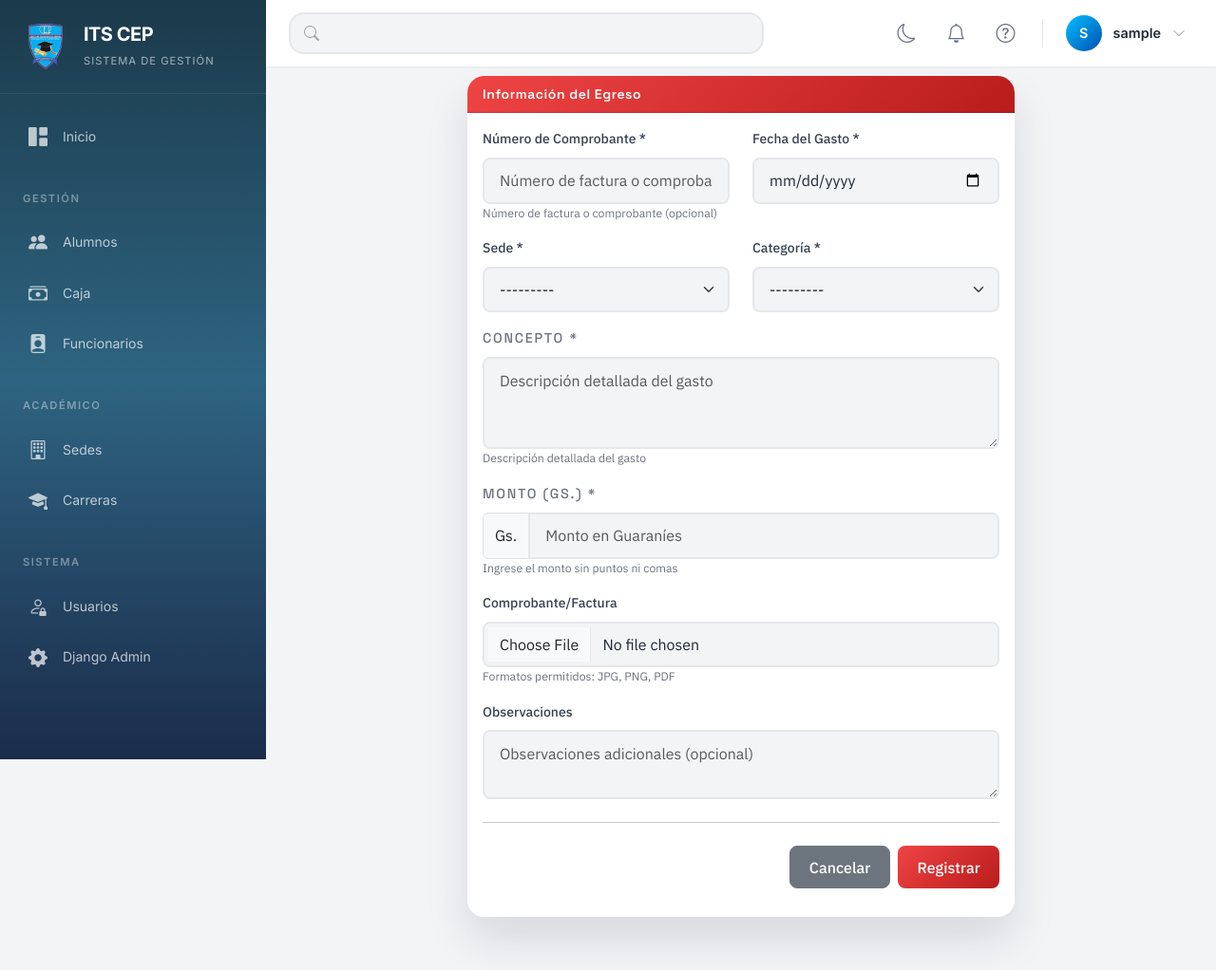
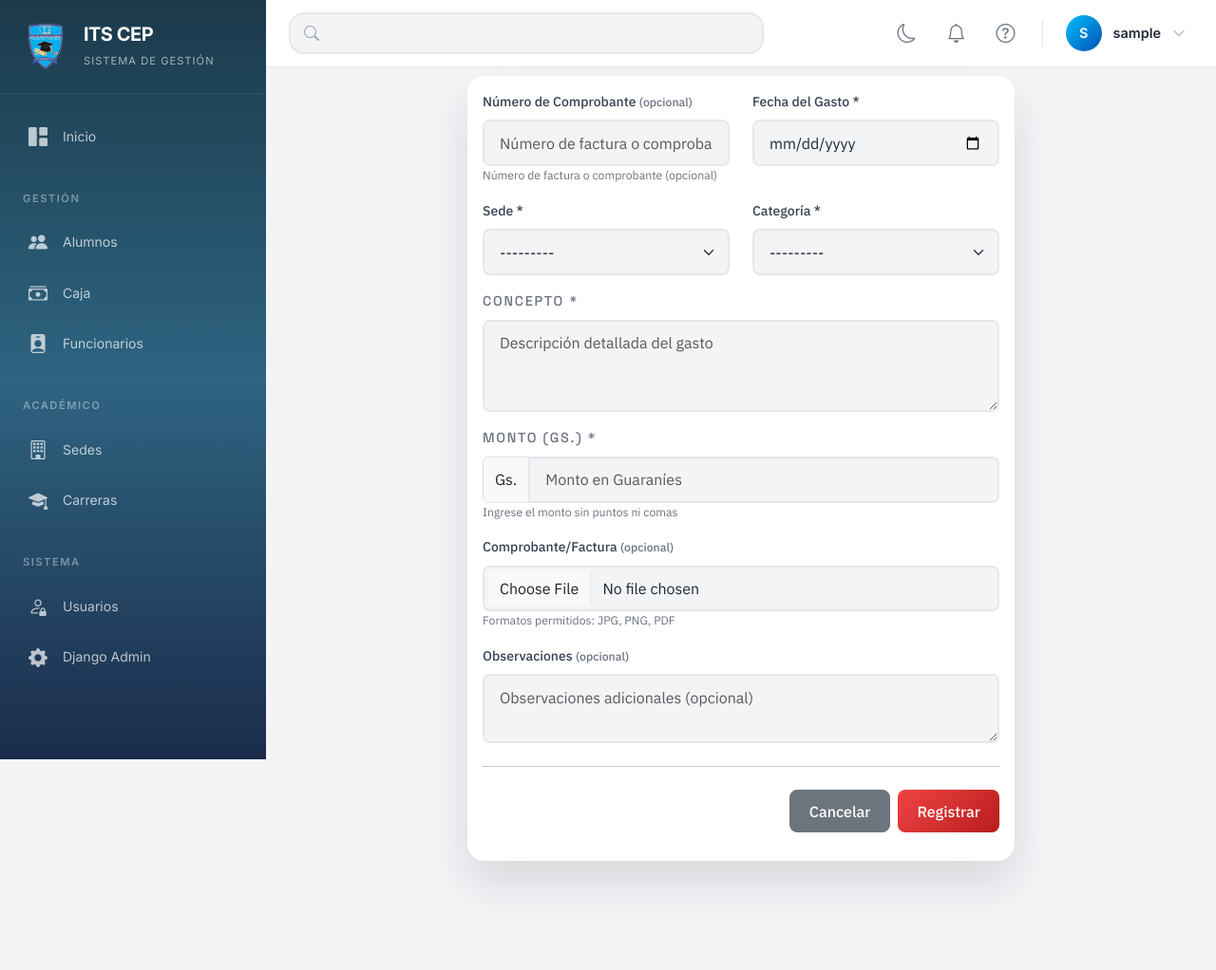
Before and after one commit to goslv/syscep, a Django app: page /egresos/registrar/ in a window 1280 px wide. Shown: the whole page at 95% size. After the commit the page ends 932 px from the top, so only its background shows below. Run offline with Django 5.2, Linux system fonts and the light colour scheme; the visitor is signed in with stand-in values (Sample User, id 1); data comes from the database, SQL or seed files in the repository; data that the repository does not hold is empty; some libraries are stand-ins or nearby versions.

Commit message:
Mejoras en el formulario de egreso: optimización de estilos y ajustes en campos opcionales

```diff
--- a/sysapp/templates/caja/formEgreso.html
+++ b/sysapp/templates/caja/formEgreso.html
@@ -8,9 +8,6 @@
     @import url('https://fonts.googleapis.com/css2?family=Space+Grotesk:wght@400;500;600;700&family=IBM+Plex+Sans:wght@300;400;500;600&display=swap');
 
     :root {
-        --ink: #0f172a;
-        --muted: #64748b;
-        --line: rgba(148, 163, 184, 0.25);
         --danger: #ef4444;
         --danger-dark: #b91c1c;
     }
@@ -18,11 +15,9 @@
     [data-theme="dark"] {
         --ink: #f8fafc;
         --muted: #94a3b8;
-        --line: rgba(255, 255, 255, 0.1);
     }
 
     .egreso-shell {
-        background: radial-gradient(circle at top right, rgba(0, 0, 0, 0), transparent 55%);
         border-radius: 18px;
         padding: 1.5rem;
     }
@@ -36,10 +31,7 @@
         background-color: var(--card-bg);
     }
 
-    .card-body {
-        background-color: var(--card-bg);
-        color: var(--text-main);
-    }
+    .card-body { background-color: var(--card-bg); color: var(--text-main); }
 
     .form-control, .form-select {
         background-color: var(--body-bg) !important;
@@ -52,13 +44,6 @@
         border-color: var(--danger) !important;
     }
 
-    .egreso-card-header {
-        background: linear-gradient(135deg, var(--danger) 0%, var(--danger-dark) 100%);
-        font-weight: 600;
-        letter-spacing: 0.04em;
-        font-family: 'Space Grotesk', sans-serif;
-    }
-
     .egreso-section-title {
         font-size: 0.9rem;
         text-transform: uppercase;
@@ -67,26 +52,16 @@
         font-family: 'Space Grotesk', sans-serif;
     }
 
-    h2 {
-        color: var(--text-main);
-    }
+    h2, label { color: var(--text-main); }
 
-    .text-muted {
-        color: var(--text-muted) !important;
-    }
-    [data-theme="dark"] .text-muted {
-        color: var(--muted) !important;
-    }
+    .text-muted { color: var(--text-muted) !important; }
+    [data-theme="dark"] .text-muted { color: var(--muted) !important; }
 </style>
+
 <div class="container mt-4">
     <div class="row justify-content-center">
         <div class="col-lg-8 egreso-shell">
-
-            <!-- Formulario -->
             <div class="card egreso-card">
-                <div class="card-header egreso-card-header text-white">
-                    <i class="fas fa-file-invoice"></i> Información del Egreso
-                </div>
                 <div class="card-body">
                     <form method="post" enctype="multipart/form-data" id="formEgreso">
                         {% csrf_token %}
@@ -106,14 +81,18 @@
                         {% endif %}
 
                         <div class="row">
-                            <!-- Número de Comprobante -->
+                            <!-- Número de Comprobante (opcional) -->
                             <div class="col-md-6 mb-3">
                                 <label for="{{ form.numero_comprobante.id_for_label }}" class="form-label">
-                                    <i class="fas fa-receipt"></i> {{ form.numero_comprobante.label }} *
+                                    <i class="fas fa-receipt"></i> {{ form.numero_comprobante.label }}
+                                    <small class="text-muted">(opcional)</small>
                                 </label>
                                 {{ form.numero_comprobante }}
                                 {% if form.numero_comprobante.help_text %}
                                 <small class="form-text text-muted">{{ form.numero_comprobante.help_text }}</small>
+                                {% endif %}
+                                {% if form.numero_comprobante.errors %}
+                                <div class="text-danger small mt-1">{{ form.numero_comprobante.errors }}</div>
                                 {% endif %}
                             </div>
 
@@ -150,9 +129,6 @@
                                 <i class="fas fa-align-left"></i> {{ form.concepto.label }} *
                             </label>
                             {{ form.concepto }}
-                            {% if form.concepto.help_text %}
-                            <small class="form-text text-muted">{{ form.concepto.help_text }}</small>
-                            {% endif %}
                         </div>
 
                         <!-- Monto -->
@@ -168,10 +144,11 @@
                             <div id="montoFormateado" class="text-muted mt-1"></div>
                         </div>
 
-                        <!-- Comprobante (Imagen) -->
+                        <!-- Comprobante -->
                         <div class="mb-3">
                             <label for="{{ form.comprobante.id_for_label }}" class="form-label">
                                 <i class="fas fa-image"></i> {{ form.comprobante.label }}
+                                <small class="text-muted">(opcional)</small>
                             </label>
                             {{ form.comprobante }}
                             {% if egreso.comprobante %}
@@ -189,14 +166,11 @@
                         <div class="mb-3">
                             <label for="{{ form.observaciones.id_for_label }}" class="form-label">
                                 <i class="fas fa-comment"></i> {{ form.observaciones.label }}
+                                <small class="text-muted">(opcional)</small>
                             </label>
                             {{ form.observaciones }}
-                            {% if form.observaciones.help_text %}
-                            <small class="form-text text-muted">{{ form.observaciones.help_text }}</small>
-                            {% endif %}
                         </div>
 
-                        <!-- Campos ocultos o de solo lectura -->
                         {% if egreso %}
                         <div class="mb-3">
                             <small class="text-muted">
@@ -209,7 +183,6 @@
 
                         <hr class="my-4">
 
-                        <!-- Botones -->
                         <div class="d-grid gap-2 d-md-flex justify-content-md-end">
                             <a href="{% url 'lista_caja' %}" class="btn btn-secondary">
                                 <i class="fas fa-times"></i> Cancelar
@@ -226,13 +199,12 @@
 </div>
 
 <script>
-// Formatear el monto mientras se escribe
-document.addEventListener('DOMContentLoaded', function() {
+document.addEventListener('DOMContentLoaded', function () {
     const montoInput = document.querySelector('input[name="monto"]');
     const montoFormateado = document.getElementById('montoFormateado');
 
     if (montoInput && montoFormateado) {
-        montoInput.addEventListener('input', function() {
+        montoInput.addEventListener('input', function () {
             const valor = parseInt(this.value.replace(/\D/g, '')) || 0;
             if (valor > 0) {
                 montoFormateado.innerHTML = '<i class="fas fa-arrow-right"></i> <strong>Gs. ' +
@@ -242,20 +214,15 @@ document.addEventListener('DOMContentLoaded', function() {
             }
         });
 
-        // Formatear al cargar si ya hay un valor
-        if (montoInput.value) {
-            montoInput.dispatchEvent(new Event('input'));
-        }
+        if (montoInput.value) montoInput.dispatchEvent(new Event('input'));
     }
 
-    // Validación antes de enviar
-    document.getElementById('formEgreso').addEventListener('submit', function(e) {
-        const monto = parseInt(montoInput.value) || 0;
+    document.getElementById('formEgreso').addEventListener('submit', function (e) {
+        const monto = parseInt(montoInput?.value) || 0;
         if (monto <= 0) {
             e.preventDefault();
             alert('El monto debe ser mayor a 0');
-            montoInput.focus();
-            return false;
+            montoInput?.focus();
         }
     });
 });
```
